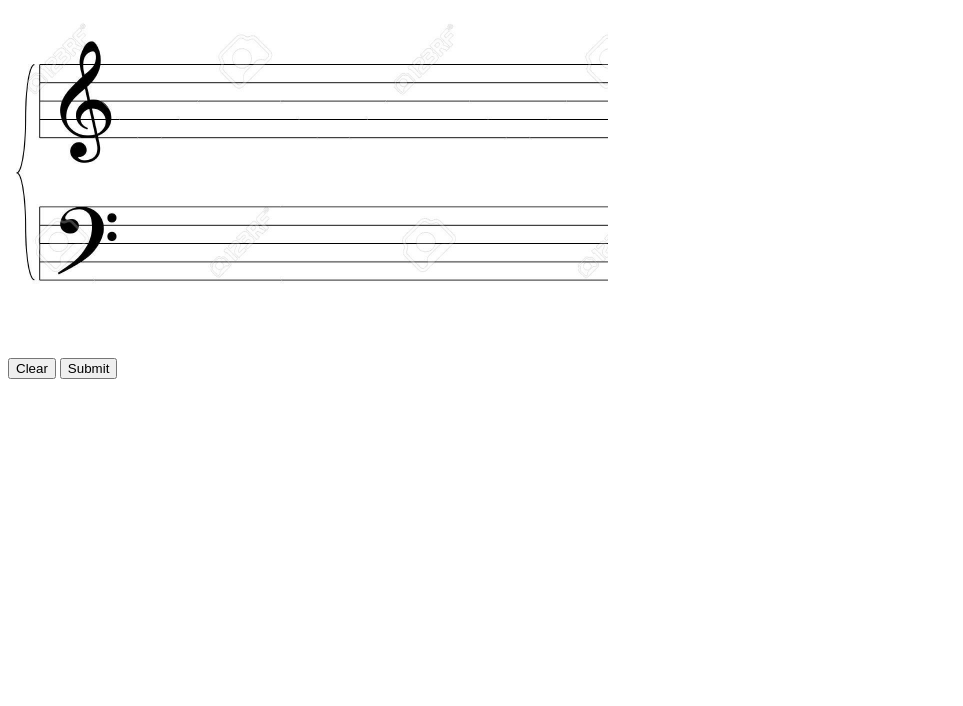
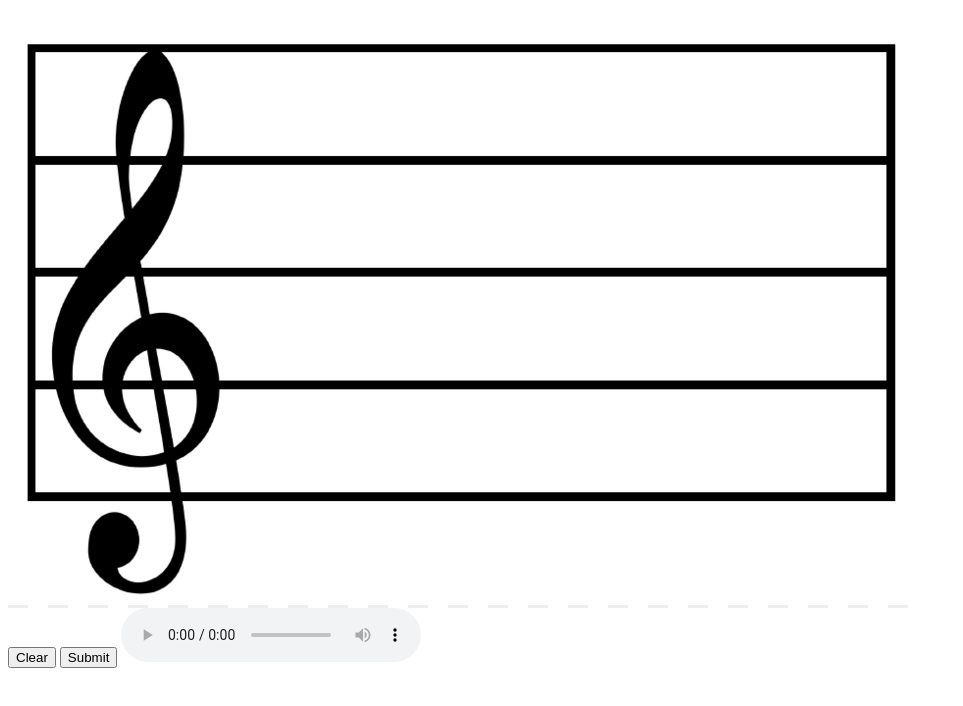
Before and after one commit to abendigo/hackathon-2018, a plain HTML site: page frontend/public/index.html in a window 1280 px wide. Shown: the whole page, without its empty margins (0-963 px from the left). Drawn offline with Linux system fonts and the light colour scheme.

Commit message:
new backgraound

```diff
--- a/frontend/index.html
+++ b/frontend/public/index.html
@@ -1,8 +1,16 @@
-<canvas id=canvas width=600 height=350></canvas>
+<!-- <script type='text/javascript' src='midi.js'></script> -->
+<!-- <script type='text/javascript' src='//www.midijs.net/lib/midi.js'></script> -->
+
+<canvas id=canvas width=900 height=600></canvas>
 
 <br />
 <button id='clear'>Clear</button>
 <button id='submit'>Submit</button>
+
+
+<audio controls>
+  <source src="audio/stereo.flac" />
+</audio>
 
 <!-- <img src="images/music.jpg" /> -->
 
@@ -13,12 +21,12 @@
   const imageObj = new Image();
 
   imageObj.onload = function() {
-    context.drawImage(imageObj, 0, 0, 1200, 700, 0, 0, 600, 350);
+    context.drawImage(imageObj, 0, 0, 900, 600, 0, 0, 900, 600);
   };
-  imageObj.src = 'images/music.jpg';
+  imageObj.src = 'images/background.jpg';
 
-  canvas.width = 600; //parseInt(paint_style.getPropertyValue('width'));
-  canvas.height = 350; //parseInt(paint_style.getPropertyValue('height'));
+  canvas.width = 900; //parseInt(paint_style.getPropertyValue('width'));
+  canvas.height = 600; //parseInt(paint_style.getPropertyValue('height'));
 
   let mouse = {x: 0, y: 0};
 
@@ -30,7 +38,7 @@
   context.lineWidth = 3;
   context.lineJoin = 'round';
   context.lineCap = 'round';
-  context.strokeStyle = '#00CC99';
+  context.strokeStyle = '#000000';
 
   canvas.addEventListener('mousedown', function(e) {
     context.beginPath();
@@ -56,11 +64,22 @@
     console.log('clear')
     context.drawImage(imageObj, 0, 0, 1200, 700, 0, 0, 600, 350);
 
+    // MIDIjs.play('./MIDI_sample.midi');
   });
 
   document.getElementById('submit').addEventListener('click', () => {
     console.log('submit')
     const img    = canvas.toDataURL("image/png");
     document.write('<img src="'+img+'"/>');
+
+    const url = 'http://localhost:3000/img2mus';
+    fetch(url, {
+      method: 'POST',
+      body: img
+    }).then(response => {
+      console.log('response', response)
+    }, error => {
+      console.log('error', error)
+    })
   });
 </script>
```
Also changed, not shown: frontend/public/images/background.jpg (renamed from sample/background.jpg), frontend/public/images/music.jpg (renamed from frontend/images/music.jpg), sample/sample3.png (added), sample/sample4.png (added).
